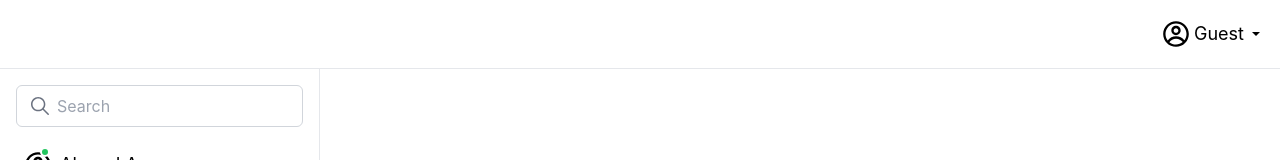
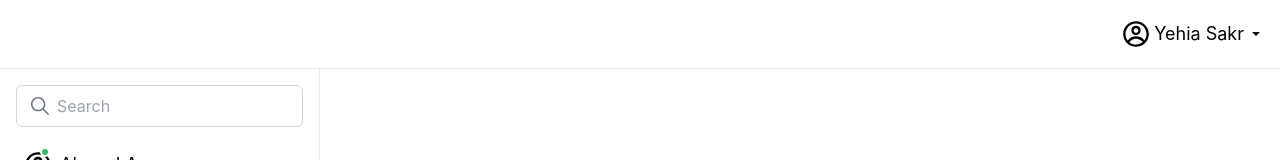
Before and after one commit to Yehia404/Chatting-Application, a React (Create React App) app: page /chat in a window 1280 px wide. Shown: the top 160 px of the page. Built offline with nearby package versions, Linux system fonts and the light colour scheme.

Commit message:
add UserProvider

```diff
--- a/src/App.js
+++ b/src/App.js
@@ -8,9 +8,11 @@ import {
   Navigate,
 } from "react-router-dom";
 import Chat from "./pages/Chat";
+import { UserProvider } from "./contexts/UserContext";
 
 const App = () => {
   return (
+    <UserProvider>
       <Router>
         <Routes>
           <Route path="/" element={<Navigate to="/chat" />} />
@@ -19,6 +21,7 @@ const App = () => {
           <Route path="/chat" element={<Chat />} />
         </Routes>
       </Router>
+    </UserProvider>
   );
 };
 
--- a/src/components/UserDropdown.js
+++ b/src/components/UserDropdown.js
@@ -2,16 +2,26 @@ import React from "react";
 import { Dropdown, Menu } from "antd";
 import { CgProfile } from "react-icons/cg";
 import { IoMdLogOut, IoMdArrowDropdown } from "react-icons/io";
-import { Link } from "react-router-dom";
+import { useNavigate } from "react-router-dom";
+import { useUserContext } from "../contexts/UserContext";
 
 const UserDropdown = (props) => {
+  const { logoutUser } = useUserContext();
+  const navigate = useNavigate();
+
+  const handleLogout = (e) => {
+    e.preventDefault();
+    logoutUser();
+    navigate("/login");
+  };
+
   const menu = (
     <Menu>
       <Menu.Item key="1">
-        <Link to="/login">
+        <button onClick={handleLogout} className=" text-red-500">
           <IoMdLogOut className="mr-2" />
           Logout
-        </Link>
+        </button>
       </Menu.Item>
     </Menu>
   );
--- /dev/null
+++ b/src/contexts/UserContext.js
@@ -0,0 +1,53 @@
+import React, { createContext, useState, useContext } from "react";
+
+const UserContext = createContext();
+
+export const useUserContext = () => useContext(UserContext);
+
+export const UserProvider = ({ children }) => {
+  const [users, setUsers] = useState([
+    {
+      firstname: "Yehia",
+      lastname: "Sakr",
+      email: "y@gmail.com",
+      username: "Yehia Sakr",
+      password: "12345678",
+    },
+    {
+      firstname: "Ahmed",
+      lastname: "Amr",
+      email: "a@gmail.com",
+      username: "Ahmed Amr",
+      password: "12345678",
+    },
+  ]);
+
+  const [loggedInUser, setLoggedInUser] = useState(users[0]); // Default user
+
+  const addUser = (newUser) => {
+    setUsers((prevUsers) => [...prevUsers, newUser]);
+  };
+
+  const loginUser = (email, password) => {
+    const user = users.find(
+      (user) => user.email === email && user.password === password
+    );
+    if (user) {
+      setLoggedInUser(user);
+      return user;
+    }
+    return null;
+  };
+
+  const logoutUser = () => {
+    setLoggedInUser(null);
+  };
+
+  return (
+    <UserContext.Provider
+      value={{ users, addUser, loggedInUser, loginUser, logoutUser }}
+    >
+      {children}
+    </UserContext.Provider>
+  );
+};
--- a/src/pages/Chat.js
+++ b/src/pages/Chat.js
@@ -1,11 +1,11 @@
 import React, { useState } from "react";
-import { useLocation } from "react-router-dom";
 import { CgProfile } from "react-icons/cg";
 import { IoChatboxEllipsesOutline } from "react-icons/io5";
 import { IoIosSearch, IoMdSend } from "react-icons/io";
 import UserDropdown from "../components/UserDropdown";
 import delivered from "../assets/delivered.png";
 import seen from "../assets/seen.png";
+import { useUserContext } from "../contexts/UserContext";
 
 const users = [
   {
@@ -42,12 +42,11 @@ const dummyMessages = {
 };
 
 const Chat = () => {
-  const location = useLocation();
-  const username = location.state?.username || "Guest";
   const [selectedUserId, setSelectedUserId] = useState(null);
   const [messages, setMessages] = useState([]);
+  const [message, setMessage] = useState("");
 
-  const [message, setMessage] = useState("");
+  const { loggedInUser } = useUserContext();
 
   const handleUserClick = (userId) => {
     setSelectedUserId(userId);
@@ -80,7 +79,7 @@ const Chat = () => {
     <div className="flex flex-col h-screen">
       {/* NavBar */}
       <div className="flex justify-end p-4 border-b border-gray-200">
-        <UserDropdown username={username} />
+        <UserDropdown username={loggedInUser.username} />
       </div>
 
       <div className="flex flex-grow overflow-hidden">
--- a/src/pages/Login.js
+++ b/src/pages/Login.js
@@ -8,11 +8,7 @@ import CheckBox from "../components/CheckBox";
 import Button from "../components/Button";
 import { useEmailValidation } from "../hooks/EmailVal";
 import { usePasswordValidation } from "../hooks/PassVal";
-
-const users = [
-  { email: "y@gmail.com", password: "12345678", username: "Yehia Sakr" },
-  { email: "a@gmail.com", password: "12345678", username: "Ahmed Amr" },
-];
+import { useUserContext } from "../contexts/UserContext";
 
 const Login = () => {
   const {
@@ -31,6 +27,7 @@ const Login = () => {
   } = usePasswordValidation("");
   const [isButtonDisabled, setIsButtonDisabled] = useState(true);
   const navigate = useNavigate();
+  const { loginUser } = useUserContext();
 
   useEffect(() => {
     const emailIsEmpty = email.trim() === "";
@@ -45,11 +42,9 @@ const Login = () => {
 
   const handleLogin = (e) => {
     e.preventDefault();
-    const foundUser = users.find(
-      (user) => user.email === email && user.password === password
-    );
-    if (foundUser) {
-      navigate("/chat", { state: { username: foundUser.username } });
+    const user = loginUser(email, password);
+    if (user) {
+      navigate("/chat");
     } else {
       alert("Invalid credentials");
     }
--- a/src/pages/Register.js
+++ b/src/pages/Register.js
@@ -7,6 +7,8 @@ import Button from "../components/Button";
 import { useNameValidation } from "../hooks/NameVal";
 import { useEmailValidation } from "../hooks/EmailVal";
 import { usePasswordValidation } from "../hooks/PassVal";
+import { useNavigate } from "react-router-dom";
+import { useUserContext } from "../contexts/UserContext";
 
 const Register = () => {
   const {
@@ -89,6 +91,24 @@ const Register = () => {
     passwordError,
   ]);
 
+  const { addUser } = useUserContext();
+  const navigate = useNavigate();
+
+  const handleRegister = (e) => {
+    e.preventDefault();
+
+    const newUser = {
+      firstname,
+      lastname,
+      email,
+      username,
+      password,
+    };
+
+    addUser(newUser);
+    navigate("/login");
+  };
+
   return (
     <div className="login-container flex flex-col md:flex-row h-full min-h-screen">
       <div className="login-image w-full md:w-1/2 h-64 md:h-auto">
@@ -102,7 +122,10 @@ const Register = () => {
               Sign up now to claim your free space.
             </p>
           </div>
-          <form className="flex flex-col items-center w-full">
+          <form
+            className="flex flex-col items-center w-full"
+            onSubmit={handleRegister}
+          >
             <div className="text-left flex flex-col gap-y-5 w-full">
               <div className="flex flex-col md:flex-row justify-between gap-5">
                 <div className="relative w-full">
```
Lines whose indentation alone changed are shown as unchanged.
